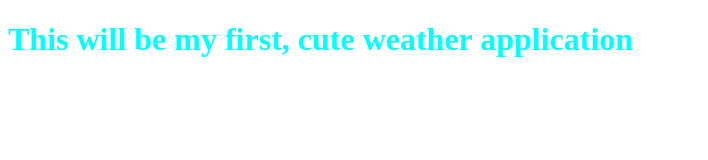
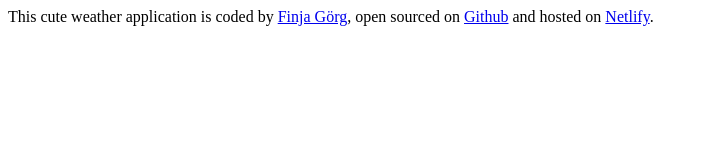
Before and after one commit to finjagrg/piu-meteo, a plain HTML site: page index.html in a window 1280 px wide. Shown: the whole page, without its empty margins (0-708 px from the left). Drawn offline with Linux system fonts and the light colour scheme.

Commit message:
Update index.html
added links to html footer

```diff
--- a/index.html
+++ b/index.html
@@ -7,7 +7,30 @@
     <link rel="stylesheet" href="style.css" />
   </head>
   <body>
-    <h1>This will be my first, cute weather application</h1>
+    <header></header>
+    <main></main>
+    <footer>
+      This cute weather application is coded by
+      <a
+        href="https://github.com/finjagrg"
+        target="_blank"
+        rel="noopener noreferrer"
+        >Finja Görg</a
+      >, open sourced on
+      <a
+        href="https://github.com/finjagrg/piu-meteo"
+        target="_blank"
+        rel="noopener noreferrer"
+        >Github</a
+      >
+      and hosted on
+      <a
+        href="https://zimtstern.netlify.app/"
+        target="_blank"
+        rel="noopener noreferrer"
+        >Netlify</a
+      >.
+    </footer>
   </body>
   <script src="javascript.js"></script>
 </html>
```
